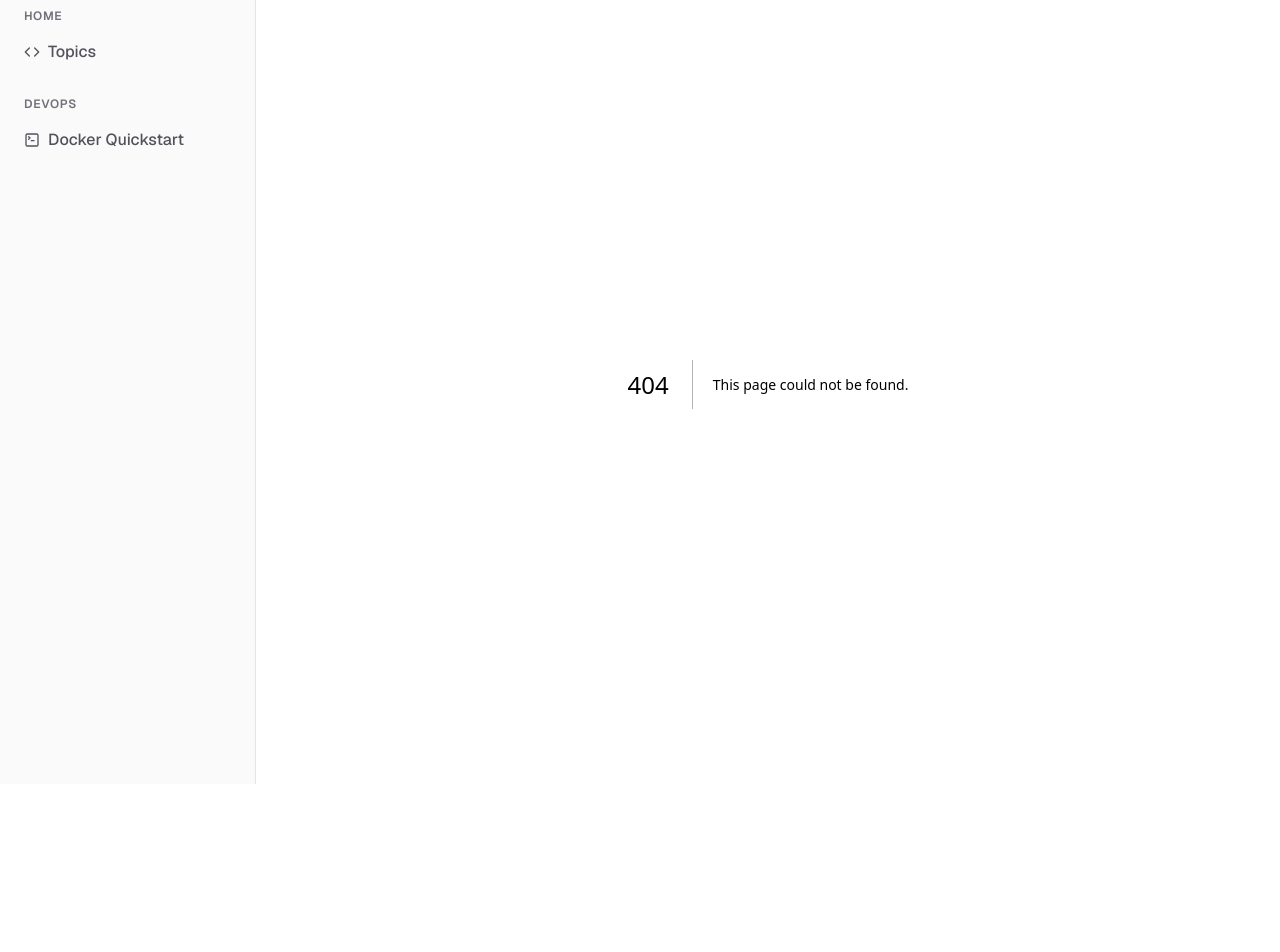
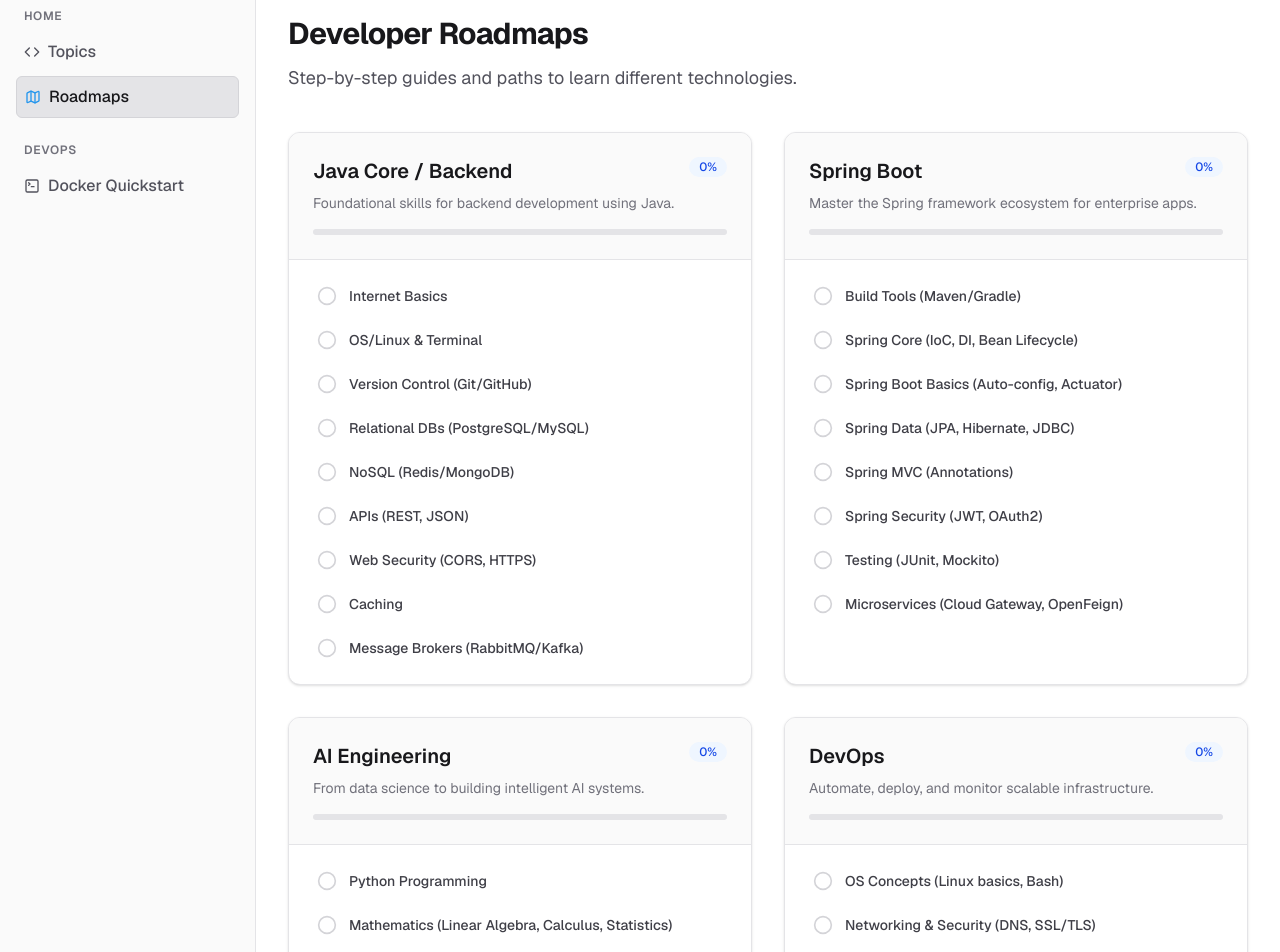
Before and after one commit to VanAnWebdev/knowledge, a Next.js app in the folder docker-study-tab/: page /knowledge/learn in a window 1280 px wide. Before the commit this address had no page. Shown: the part 80-1032 px from the top of the page. Before the commit the page ends 864 px from the top, so only its background shows below. Built offline with nearby package versions, Linux system fonts and the light colour scheme.

Commit message:
feat: add interactive roadmaps page with progress tracking

```diff
--- /dev/null
+++ b/docker-study-tab/app/learn/page.tsx
@@ -0,0 +1,183 @@
+"use client";
+
+import { useState, useEffect } from "react";
+import { CheckCircle2, Circle } from "lucide-react";
+
+type Topic = {
+  id: string;
+  name: string;
+};
+
+type Track = {
+  id: string;
+  title: string;
+  description: string;
+  topics: Topic[];
+};
+
+const ROADMAPS: Track[] = [
+  {
+    id: "java-core",
+    title: "Java Core / Backend",
+    description: "Foundational skills for backend development using Java.",
+    topics: [
+      { id: "internet", name: "Internet Basics" },
+      { id: "os", name: "OS/Linux & Terminal" },
+      { id: "vcs", name: "Version Control (Git/GitHub)" },
+      { id: "rdbms", name: "Relational DBs (PostgreSQL/MySQL)" },
+      { id: "nosql", name: "NoSQL (Redis/MongoDB)" },
+      { id: "apis", name: "APIs (REST, JSON)" },
+      { id: "security", name: "Web Security (CORS, HTTPS)" },
+      { id: "caching", name: "Caching" },
+      { id: "brokers", name: "Message Brokers (RabbitMQ/Kafka)" },
+    ],
+  },
+  {
+    id: "spring-boot",
+    title: "Spring Boot",
+    description: "Master the Spring framework ecosystem for enterprise apps.",
+    topics: [
+      { id: "build", name: "Build Tools (Maven/Gradle)" },
+      { id: "spring-core", name: "Spring Core (IoC, DI, Bean Lifecycle)" },
+      { id: "spring-boot", name: "Spring Boot Basics (Auto-config, Actuator)" },
+      { id: "spring-data", name: "Spring Data (JPA, Hibernate, JDBC)" },
+      { id: "spring-mvc", name: "Spring MVC (Annotations)" },
+      { id: "spring-sec", name: "Spring Security (JWT, OAuth2)" },
+      { id: "testing", name: "Testing (JUnit, Mockito)" },
+      { id: "microservices", name: "Microservices (Cloud Gateway, OpenFeign)" },
+    ],
+  },
+  {
+    id: "ai-engineer",
+    title: "AI Engineering",
+    description: "From data science to building intelligent AI systems.",
+    topics: [
+      { id: "python", name: "Python Programming" },
+      { id: "math", name: "Mathematics (Linear Algebra, Calculus, Statistics)" },
+      { id: "data-science", name: "Data Science (NumPy, Pandas)" },
+      { id: "ml", name: "Machine Learning (Scikit-Learn, SVM)" },
+      { id: "dl", name: "Deep Learning (PyTorch, TensorFlow)" },
+      { id: "nlp-cv", name: "NLP & Computer Vision" },
+      { id: "genai", name: "GenAI & LLMs (Prompt Engineering, LangChain, RAG)" },
+      { id: "mlops", name: "MLOps (Docker, MLflow)" },
+    ],
+  },
+  {
+    id: "devops",
+    title: "DevOps",
+    description: "Automate, deploy, and monitor scalable infrastructure.",
+    topics: [
+      { id: "os-concepts", name: "OS Concepts (Linux basics, Bash)" },
+      { id: "net-sec", name: "Networking & Security (DNS, SSL/TLS)" },
+      { id: "containers", name: "Containers (Docker)" },
+      { id: "orchestration", name: "Container Orchestration (Kubernetes)" },
+      { id: "cicd", name: "CI/CD Pipelines (GitHub Actions, Jenkins)" },
+      { id: "iac", name: "Infrastructure as Code (Terraform, Ansible)" },
+      { id: "cloud", name: "Cloud Providers (AWS/GCP)" },
+      { id: "monitoring", name: "Monitoring & Observability (Prometheus, Grafana)" },
+    ],
+  }
+];
+
+export default function LearnPage() {
+  const [completed, setCompleted] = useState<Record<string, boolean>>({});
+  const [mounted, setMounted] = useState(false);
+
+  useEffect(() => {
+    const saved = localStorage.getItem("roadmap-progress");
+    if (saved) {
+      try {
+        setCompleted(JSON.parse(saved));
+      } catch (e) {
+        console.error("Failed to parse roadmap progress", e);
+      }
+    }
+    setMounted(true);
+  }, []);
+
+  useEffect(() => {
+    if (mounted) {
+      localStorage.setItem("roadmap-progress", JSON.stringify(completed));
+    }
+  }, [completed, mounted]);
+
+  const toggleTopic = (trackId: string, topicId: string) => {
+    const key = `${trackId}-${topicId}`;
+    setCompleted((prev) => ({
+      ...prev,
+      [key]: !prev[key]
+    }));
+  };
+
+  const getProgress = (track: Track) => {
+    const total = track.topics.length;
+    const finished = track.topics.filter(t => completed[`${track.id}-${t.id}`]).length;
+    return { total, finished, percentage: Math.round((finished / total) * 100) || 0 };
+  };
+
+  if (!mounted) {
+    return null; // Avoid hydration mismatch
+  }
+
+  return (
+    <div className="max-w-5xl mx-auto py-8 px-4 sm:px-6 lg:px-8">
+      <div className="mb-10">
+        <h1 className="text-3xl font-bold text-zinc-900 dark:text-zinc-50 tracking-tight">Developer Roadmaps</h1>
+        <p className="mt-3 text-lg text-zinc-600 dark:text-zinc-400">
+          Step-by-step guides and paths to learn different technologies.
+        </p>
+      </div>
+
+      <div className="grid grid-cols-1 md:grid-cols-2 gap-8">
+        {ROADMAPS.map((track) => {
+          const progress = getProgress(track);
+          return (
+            <div key={track.id} className="bg-white dark:bg-zinc-900 rounded-xl border border-zinc-200 dark:border-zinc-800 overflow-hidden shadow-sm flex flex-col">
+              <div className="p-6 border-b border-zinc-200 dark:border-zinc-800 bg-zinc-50 dark:bg-zinc-900/50">
+                <div className="flex justify-between items-start mb-2">
+                  <h2 className="text-xl font-semibold text-zinc-900 dark:text-zinc-100">{track.title}</h2>
+                  <span className="inline-flex items-center rounded-full bg-blue-50 dark:bg-blue-500/10 px-2.5 py-0.5 text-xs font-medium text-blue-700 dark:text-blue-400">
+                    {progress.percentage}%
+                  </span>
+                </div>
+                <p className="text-sm text-zinc-500 dark:text-zinc-400 mb-4">{track.description}</p>
+
+                <div className="w-full bg-zinc-200 dark:bg-zinc-800 rounded-full h-1.5">
+                  <div
+                    className="bg-blue-600 dark:bg-blue-500 h-1.5 rounded-full transition-all duration-300"
+                    style={{ width: `${progress.percentage}%` }}
+                  />
+                </div>
+              </div>
+
+              <div className="p-4 flex-1">
+                <ul className="space-y-1">
+                  {track.topics.map((topic) => {
+                    const isCompleted = completed[`${track.id}-${topic.id}`];
+                    return (
+                      <li key={topic.id}>
+                        <button
+                          onClick={() => toggleTopic(track.id, topic.id)}
+                          className="w-full flex items-center gap-3 px-3 py-2.5 rounded-md hover:bg-zinc-100 dark:hover:bg-zinc-800/50 transition-colors text-left group"
+                        >
+                          {isCompleted ? (
+                            <CheckCircle2 className="w-5 h-5 text-green-500 shrink-0" />
+                          ) : (
+                            <Circle className="w-5 h-5 text-zinc-300 dark:text-zinc-600 group-hover:text-zinc-400 dark:group-hover:text-zinc-500 shrink-0" />
+                          )}
+                          <span className={`text-sm transition-all ${isCompleted ? 'text-zinc-400 dark:text-zinc-500 line-through' : 'text-zinc-700 dark:text-zinc-300 font-medium'}`}>
+                            {topic.name}
+                          </span>
+                        </button>
+                      </li>
+                    );
+                  })}
+                </ul>
+              </div>
+            </div>
+          );
+        })}
+      </div>
+    </div>
+  );
+}
--- a/docker-study-tab/components/Sidebar.tsx
+++ b/docker-study-tab/components/Sidebar.tsx
@@ -1,7 +1,7 @@
 "use client";
 
 import Link from "next/link";
-import { BookOpen, Code, TerminalSquare } from "lucide-react";
+import { BookOpen, Code, TerminalSquare, Map } from "lucide-react";
 import { usePathname } from "next/navigation";
 
 export function Sidebar() {
@@ -24,6 +24,13 @@
           <Code size={16} className={pathname === '/' ? "text-[#2496ED]" : ""} />
           Topics
         </Link>
+        <Link
+          href="/learn"
+          className={`flex items-center gap-2 px-2 py-2 rounded-md font-medium transition-colors ${pathname === '/learn' ? 'bg-zinc-200 dark:bg-zinc-900/80 text-zinc-900 dark:text-zinc-100 border border-zinc-300 dark:border-zinc-800/50' : 'text-zinc-600 dark:text-zinc-400 hover:bg-zinc-200 dark:hover:bg-zinc-900/50 hover:text-zinc-900 dark:hover:text-zinc-200'}`}
+        >
+          <Map size={16} className={pathname === '/learn' ? "text-[#2496ED]" : ""} />
+          Roadmaps
+        </Link>
 
         <div className="text-xs font-semibold text-zinc-500 uppercase tracking-wider mb-2 px-2 mt-6">DevOps</div>
         <Link
```
